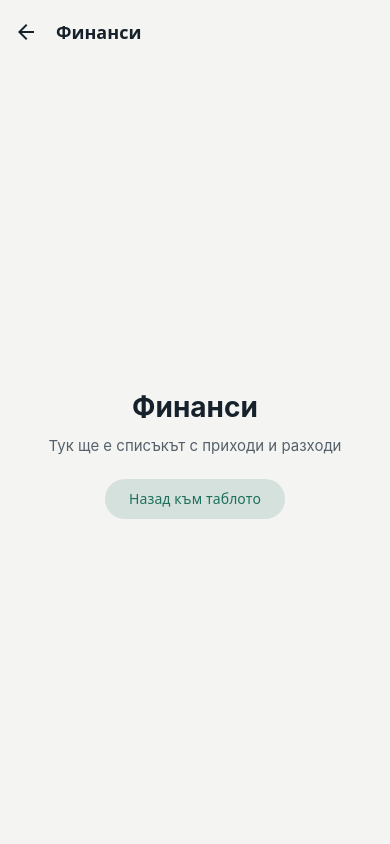
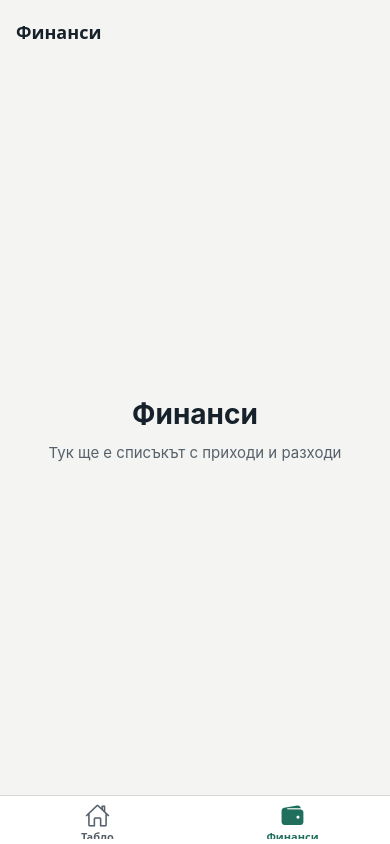
Before and after one commit to SimonaShalevaa/officepocket, a React Native app: screen /Finances in a window 390 px wide. Built offline with nearby package versions, Linux system fonts and the light colour scheme.

Commit message:
Replace stack with bottom tabs for dashboard and finances

```diff
--- a/package.json
+++ b/package.json
@@ -3,6 +3,8 @@
   "version": "1.0.0",
   "main": "src/index.js",
   "dependencies": {
+    "@expo/vector-icons": "^15.0.2",
+    "@react-navigation/bottom-tabs": "^7.21.0",
     "@react-navigation/elements": "^2.9.45",
     "@react-navigation/native": "^7.5.1",
     "@react-navigation/native-stack": "^7.21.0",
--- a/src/App.jsx
+++ b/src/App.jsx
@@ -1,14 +1,15 @@
 import { NavigationContainer } from '@react-navigation/native';
-import { createNativeStackNavigator } from '@react-navigation/native-stack';
+import { createBottomTabNavigator } from '@react-navigation/bottom-tabs';
 import { SafeAreaProvider } from 'react-native-safe-area-context';
 import { StatusBar } from 'expo-status-bar';
+import Ionicons from '@expo/vector-icons/Ionicons';
 
 import { colors } from './theme';
 
 import DashboardScreen from './screens/DashboardScreen';
 import FinancesScreen from './screens/FinancesScreen';
 
-const Stack = createNativeStackNavigator();
+const Tab = createBottomTabNavigator();
 
 export default function App() {
     return (
@@ -16,27 +17,47 @@ export default function App() {
             <StatusBar style="dark" />
 
             <NavigationContainer>
-                <Stack.Navigator
+                <Tab.Navigator
                     initialRouteName="Dashboard"
                     screenOptions={{
                         headerStyle: { backgroundColor: colors.background },
                         headerTintColor: colors.text,
                         headerTitleStyle: { fontWeight: 'bold' },
                         headerShadowVisible: false,
-                        contentStyle: { backgroundColor: colors.background },
+                        sceneStyle: { backgroundColor: colors.background },
+                        tabBarActiveTintColor: colors.primary,
+                        tabBarInactiveTintColor: colors.textMuted,
+                        tabBarStyle: {
+                            backgroundColor: colors.card,
+                            borderTopColor: colors.border,
+                        },
+                        tabBarLabelStyle: {
+                            fontSize: 11,
+                            fontWeight: '600',
+                        },
                     }}
                 >
-                    <Stack.Screen
+                    <Tab.Screen
                         name="Dashboard"
                         component={DashboardScreen}
-                        options={{ title: 'Табло' }}
+                        options={{
+                            title: 'Табло',
+                            tabBarIcon: ({ focused, color, size }) => (
+                                <Ionicons name={focused ? 'home' : 'home-outline'} size={size} color={color} />
+                            ),
+                        }}
                     />
-                    <Stack.Screen
+                    <Tab.Screen
                         name="Finances"
                         component={FinancesScreen}
-                        options={{ title: 'Финанси' }}
+                        options={{
+                            title: 'Финанси',
+                            tabBarIcon: ({ focused, color, size }) => (
+                                <Ionicons name={focused ? 'wallet' : 'wallet-outline'} size={size} color={color} />
+                            ),
+                        }}
                     />
-                </Stack.Navigator>
+                </Tab.Navigator>
             </NavigationContainer>
         </SafeAreaProvider>
     );
--- a/src/screens/FinancesScreen.jsx
+++ b/src/screens/FinancesScreen.jsx
@@ -1,6 +1,4 @@
 import { StyleSheet, View, Text } from 'react-native';
-import { Button } from '@react-navigation/elements';
-import { CommonActions } from '@react-navigation/native';
 
 import { colors } from '../theme';
 
@@ -9,10 +7,6 @@ export default function FinancesScreen() {
         <View style={styles.container}>
             <Text style={styles.title}>Финанси</Text>
             <Text style={styles.subtitle}>Тук ще е списъкът с приходи и разходи</Text>
-
-            <Button action={CommonActions.goBack()} variant="tinted" color={colors.primary}>
-                Назад към таблото
-            </Button>
         </View>
     );
 }
@@ -34,6 +28,6 @@ const styles = StyleSheet.create({
     subtitle: {
         color: colors.textMuted,
         fontSize: 15,
-        marginBottom: 12,
+        textAlign: 'center',
     },
 });
```
Also changed, not shown: 1 other file (tests, documents, lock files or other folders).
